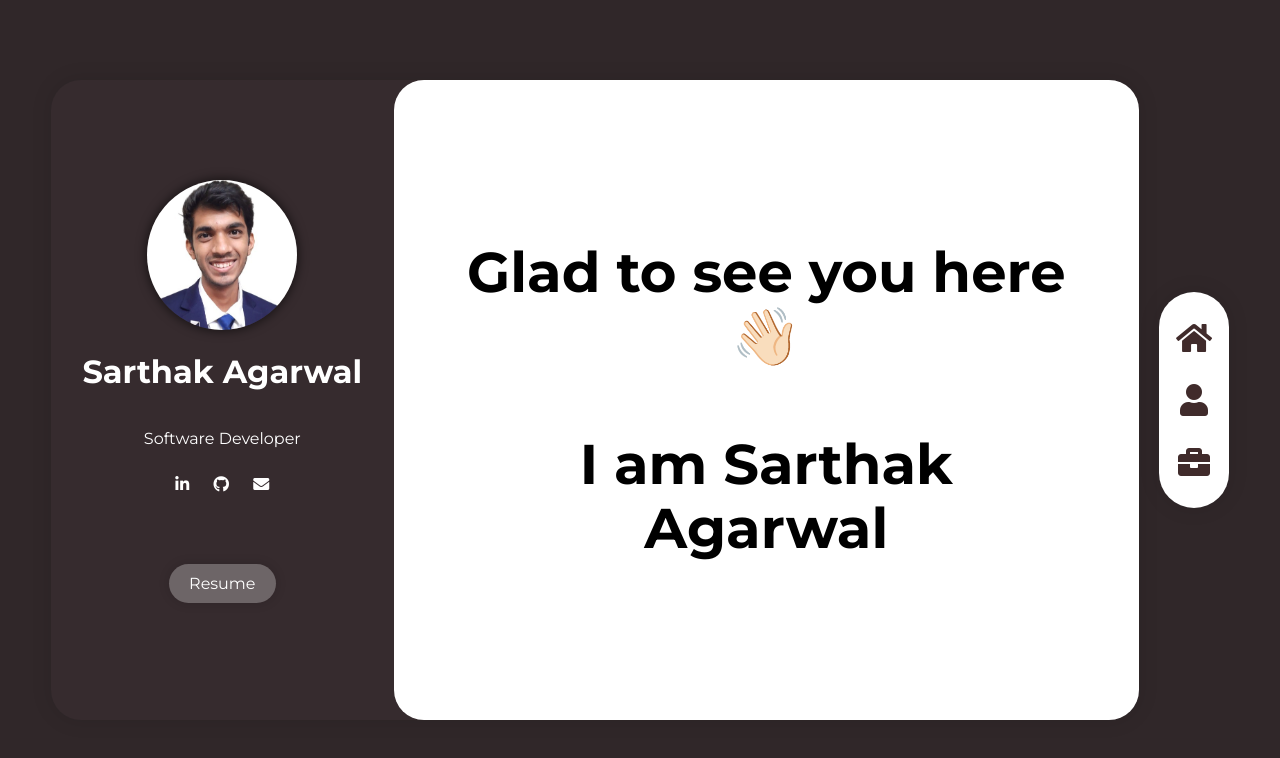
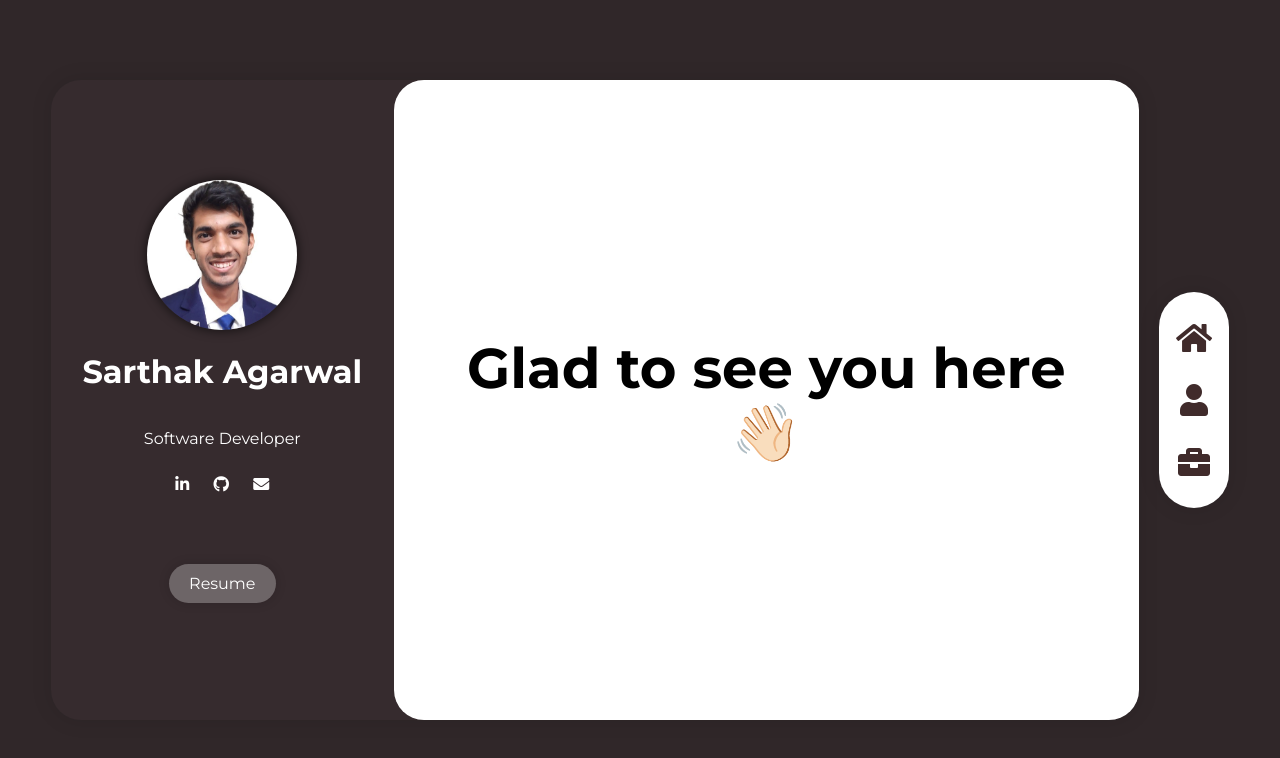
Before and after one commit to SarCode/portfolio, a plain HTML site: page index.html in a window 1280 px wide. Drawn offline with Linux system fonts and the light colour scheme.

Commit message:
update content

```diff
--- a/index.html
+++ b/index.html
@@ -91,8 +91,8 @@
 
           <section class="content-card home" id="welcome-section">
             <h1>
-              Glad to see you here 👋🏻 <br /><br />
-              I am Sarthak Agarwal
+              Glad to see you here 👋🏻
+
             </h1>
           </section>
 
@@ -103,6 +103,7 @@
             <div class="about-item about-me">
               <br />
               <p>
+                <h3>I am Sarthak Agarwal</h3>
                 Currently in London pursuing MSc in Computer Science from
                 QMUL.<br />
                 Soon moving to Oslo, Norway for SDE role in Cisco 🔥
```
Also changed, not shown: 1 other file.
